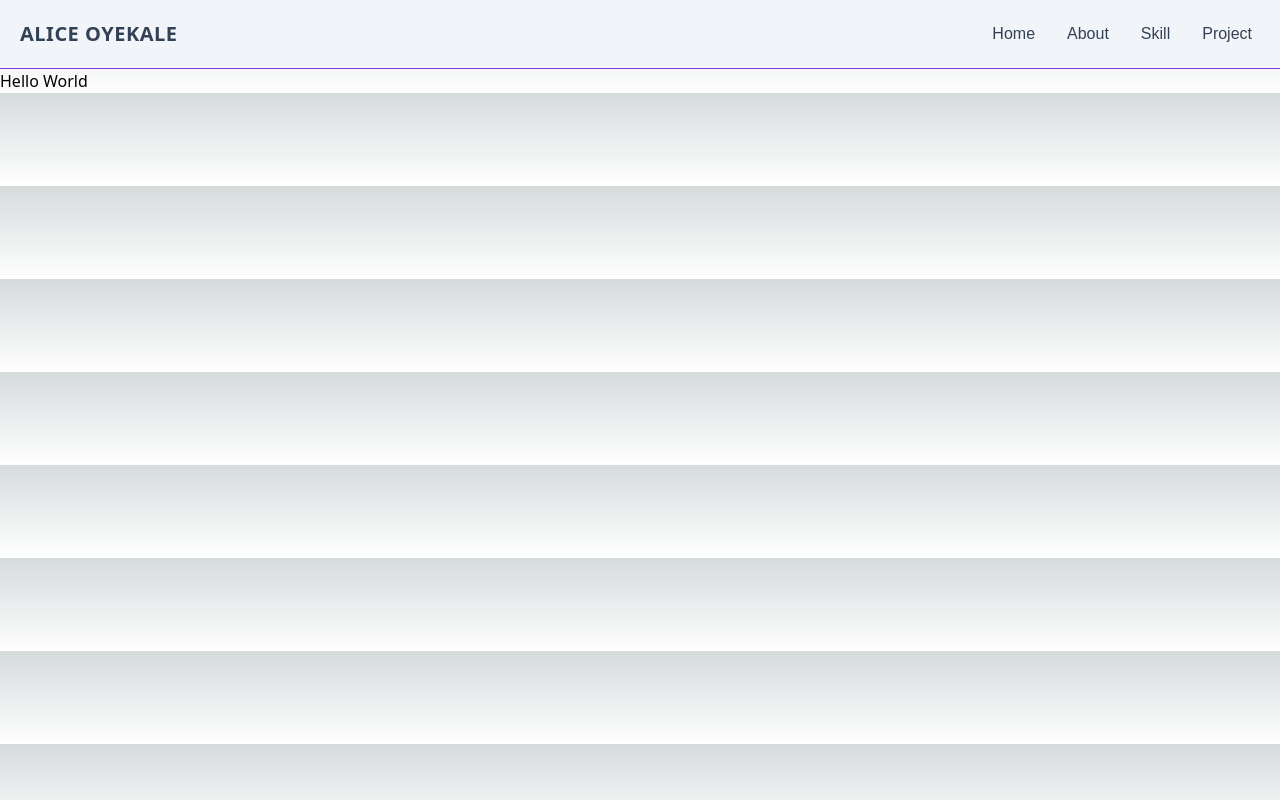
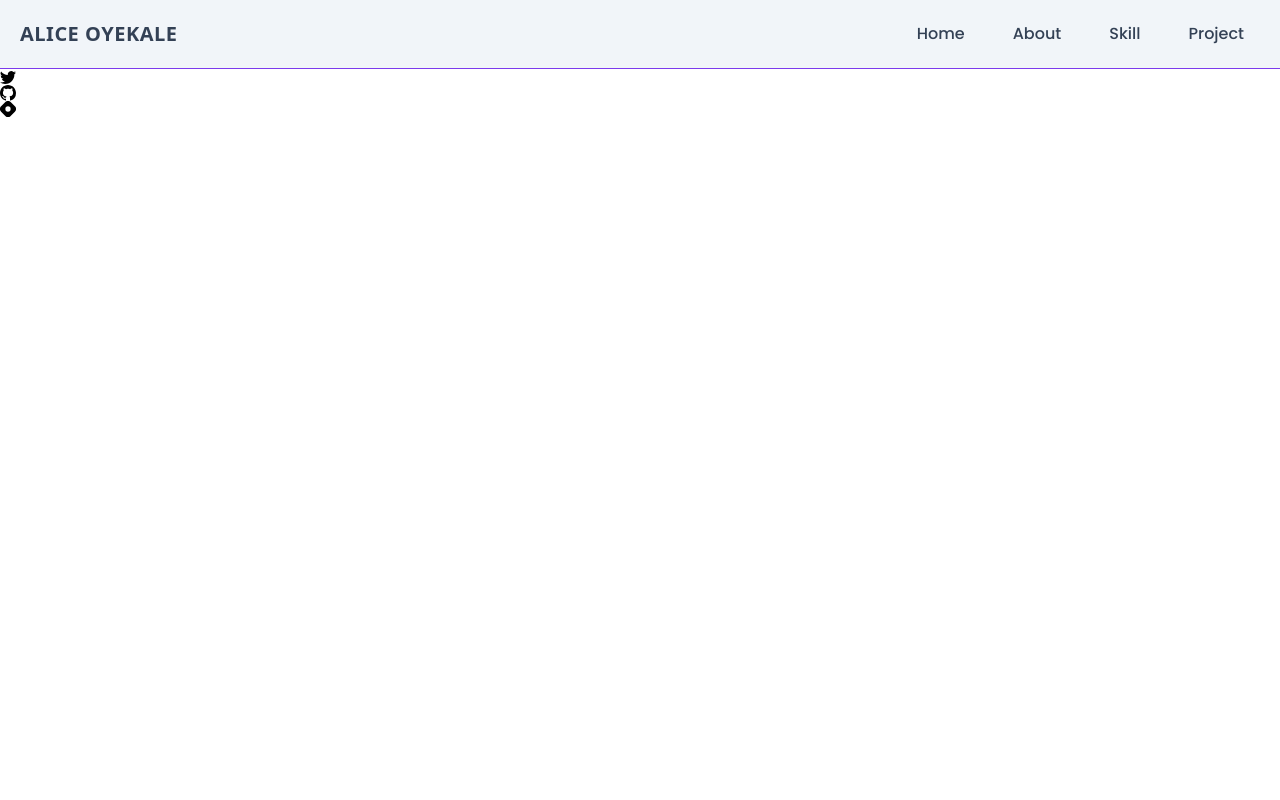
Before and after one commit to Alice2212/port-folio, a Next.js app: page / in a window 1280 px wide. Built offline with nearby package versions, Linux system fonts and the light colour scheme.

Commit message:
home section

```diff
--- a/components/Navbar.tsx
+++ b/components/Navbar.tsx
@@ -64,20 +64,20 @@ export const Navbar = () => {
             <Link href="/" passHref>
               <a
                 href=" "
-                className="lg:inline-flex lg:w-auto w-full px-4 py-2 rounded text-slate-700 font-light  items-center justify-center hover:text-white  hover:-translate-y-1 hover:scale-110 hover:bg-violet-600 duration-300"
+                className="lg:inline-flex lg:w-auto w-full px-6 py-2 rounded text-slate-700 font-light  items-center justify-center hover:text-white  hover:-translate-y-1 hover:scale-110 hover:bg-violet-600 duration-300"
               >
                 Home
               </a>
             </Link>
             <Link href="/">
-              <a className="lg:inline-flex lg:w-auto w-full px-4 py-2 rounded text-slate-700 font-light  items-center justify-center hover:text-white  hover:-translate-y-1 hover:scale-110 hover:bg-violet-600 duration-300">
+              <a className="lg:inline-flex lg:w-auto w-full px-6 py-2 rounded text-slate-700 font-light  items-center justify-center hover:text-white  hover:-translate-y-1 hover:scale-110 hover:bg-violet-600 duration-300">
                 About
               </a>
             </Link>
             <Link href="/" passHref>
               <a
                 href=" "
-                className="lg:inline-flex lg:w-auto w-full px-4 py-2 rounded text-slate-700 font-light  items-center justify-center hover:text-white  hover:-translate-y-1 hover:scale-110 hover:bg-violet-600 duration-300"
+                className="lg:inline-flex lg:w-auto w-full px-6 py-2 rounded text-slate-700 font-light  items-center justify-center hover:text-white  hover:-translate-y-1 hover:scale-110 hover:bg-violet-600 duration-300"
               >
                 Skill
               </a>
@@ -85,7 +85,7 @@ export const Navbar = () => {
             <Link href="/" passHref>
               <a
                 href=" "
-                className="lg:inline-flex lg:w-auto w-full px-4 py-2 rounded text-slate-700 font-light items-center justify-center hover:text-white  hover:-translate-y-1 hover:scale-110 hover:bg-violet-600 duration-300"
+                className="lg:inline-flex lg:w-auto w-full px-6 py-2 rounded text-slate-700 font-light items-center justify-center hover:text-white  hover:-translate-y-1 hover:scale-110 hover:bg-violet-600 duration-300"
               >
                 Project
               </a>
--- a/package.json
+++ b/package.json
@@ -19,6 +19,7 @@
     "postcss": "8.4.21",
     "react": "18.2.0",
     "react-dom": "18.2.0",
+    "react-icons": "^4.8.0",
     "tailwindcss": "3.3.1",
     "typescript": "5.0.4"
   }
--- a/pages/index.tsx
+++ b/pages/index.tsx
@@ -1,15 +1,47 @@
 import Head from "next/head";
 import { Navbar } from "@/components/Navbar";
+import Link from "next/link";
+import { BsTwitter, BsGithub } from "react-icons/bs";
+import { SiHashnode } from 'react-icons/si'
 
 export default function Home() {
   return (
     <div>
       <Head>
-        <title>Create Next App</title>
+        <title>Alice Oyekale</title>
         <link rel="icon" href="/favicon.ico" />
       </Head>
       <Navbar />
-      <div>Hello World</div>
+
+      {/* home */}
+      <section className="">
+        {/* socials */}
+        <div className="socials">
+          {/* twitter link */}
+          <Link href="https://twitter.com/AliceOyekale" passHref>
+            <a href="https://twitter.com/AliceOyekale" target="_blank">
+              <BsTwitter />
+            </a>
+          </Link>
+
+          {/* github */}
+          <Link href="https://github.com/Alice2212" passHref>
+            <a href="https://github.com/Alice2212" target="_blank">
+              <BsGithub />
+            </a>
+          </Link>
+
+          {/* github */}
+          <Link href="https://github.com/Alice2212" passHref>
+            <a href="https://github.com/Alice2212" target="_blank">
+              <SiHashnode />
+            </a>
+          </Link>
+        </div>
+
+        {/* Introduction */}
+
+      </section>
     </div>
   );
 }
--- a/styles/globals.css
+++ b/styles/globals.css
@@ -1,3 +1,5 @@
+@import url('https://fonts.googleapis.com/css2?family=Poppins:wght@500;700&display=swap');
+
 @tailwind base;
 @tailwind components;
 @tailwind utilities;
@@ -16,7 +18,7 @@
   }
 }
 
-body {
+/* body {
   color: rgb(var(--foreground-rgb));
   background: linear-gradient(
       to bottom,
@@ -24,4 +26,4 @@ body {
       rgb(var(--background-end-rgb))
     )
     rgb(var(--background-start-rgb));
-}
+} */
```
Also changed, not shown: 1 other file (tests, documents, lock files or other folders).
